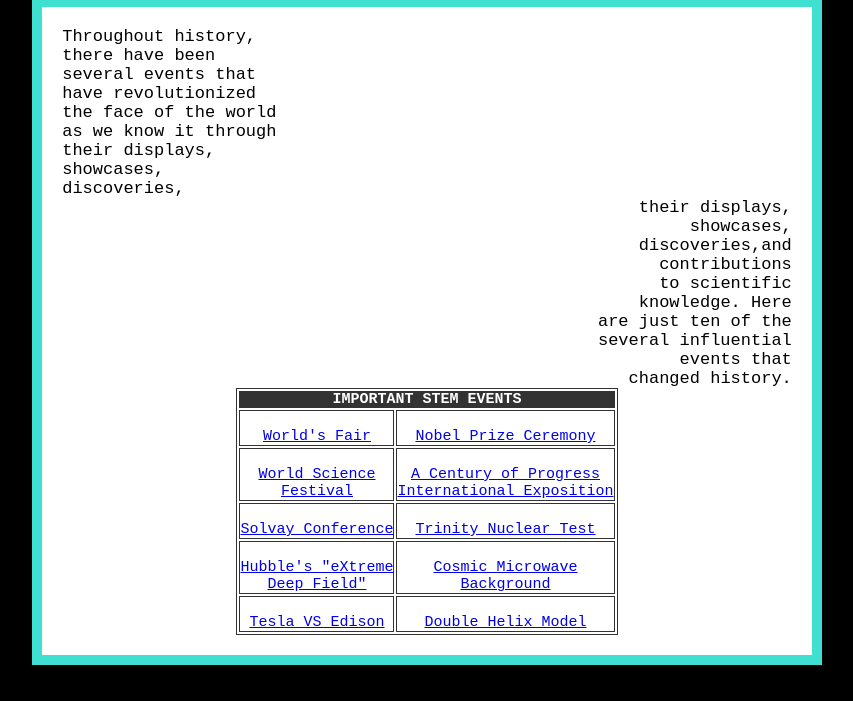
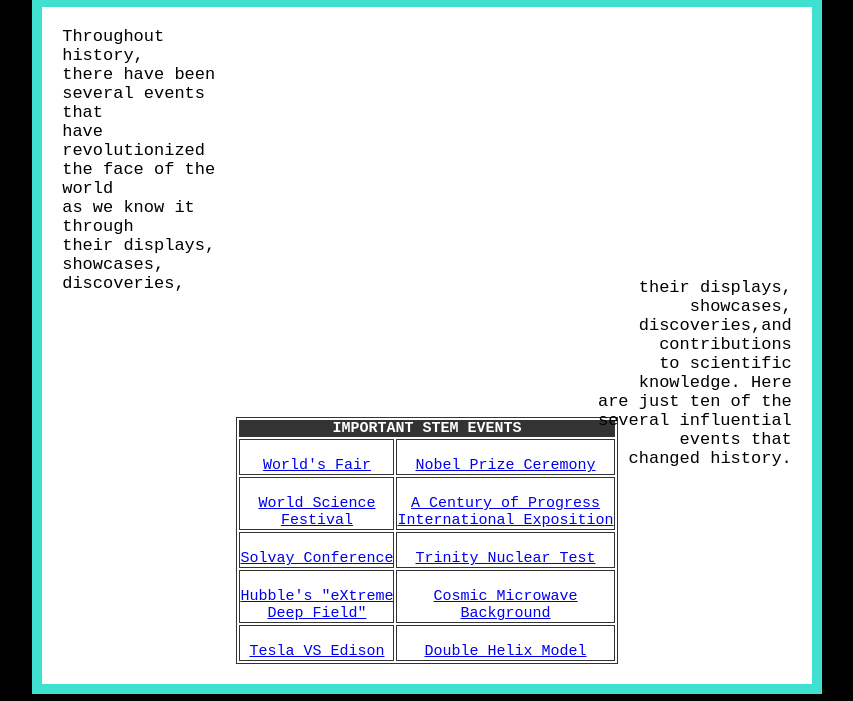
Before and after one commit to JillianRayca973/teamcareers2, a website: page views/event.html in a window 1280 px wide. Shown: the part 99-800 px from the top of the page, without its empty margins (213-1066 px from the left). Drawn offline with Linux system fonts and the light colour scheme; files that its build step writes are made by us from their sources; a web font is replaced by a local one.

Commit message:
Update event.html

```diff
--- a/views/event.html
+++ b/views/event.html
@@ -25,14 +25,14 @@
   </div>
   <div style="background-color:white;width: 60%;border-width: thick;color:black;padding:20px;border:10px solid turquoise;
   margin-right: auto;margin-left:auto;font-family: monospace;font-size: 15px">
-   <p style="color: black;font-size: 17px ;font-family: monospace; text-align: left; ">Throughout history, <br>there have been <br>several events that<br>have revolutionized<br>the face of the world<br>as we know it through<br>their displays,<br>showcases,<br>discoveries,</p>
-   <p style="color: black; font-size: 17px;margin-top: 0% ;font-family: monospace; text-align: right;">their displays,<br>showcases,<br>discoveries,and<br> contributions<br> to scientific<br> knowledge. Here <br>are just ten of the<br> several influential <br>events that<br> changed history.</p>
+   <p style="color: black;font-size: 17px ;font-family: monospace; text-align: left;width:22% ">Throughout history, <br>there have been <br>several events that<br>have revolutionized<br>the face of the world<br>as we know it through<br>their displays,<br>showcases,<br>discoveries,</p>
+   <p style="color: black; font-size: 17px;margin-top: -2% ;font-family: monospace; text-align: right;">their displays,<br>showcases,<br>discoveries,and<br> contributions<br> to scientific<br> knowledge. Here <br>are just ten of the<br> several influential <br>events that<br> changed history.</p>
 
   <style>
     table,
       td {
           border: 1px solid #333;
-          margin-top: 0%;
+          margin-top: -7%;
       }
       tbody{
         font-size: 15px;
```
